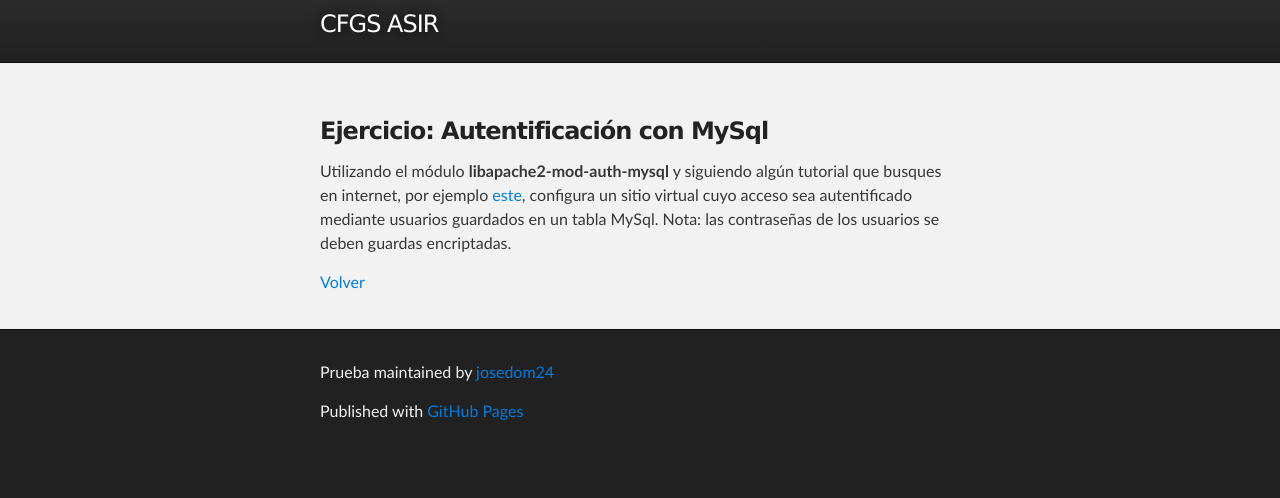
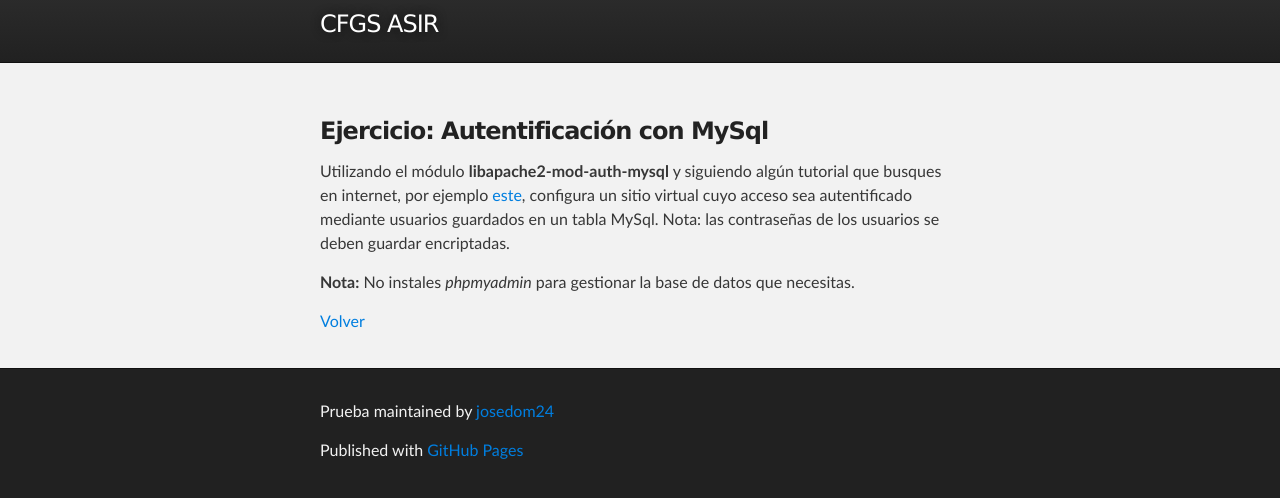
Before and after one commit to josedom24/josedom24.github.io, a Jekyll site: the page built from mod/serviciosgs/e_web_14.md, in a window 1280 px wide, cut to the strip 78-576 px from the top of the page. Built offline with Jekyll 4.4.1, drawn with Linux system fonts in a browser that asks for light colours.

Commit message:
modificaciones

```diff
--- a/mod/serviciosgs/e_web_14.md
+++ b/mod/serviciosgs/e_web_14.md
@@ -6,6 +6,8 @@ tagline: CFGS ASIR
 ---
 ### Ejercicio: Autentificación con MySql
 
-Utilizando el módulo **libapache2-mod-auth-mysql** y siguiendo algún tutorial que busques en internet, por ejemplo [este](http://blog.unlugarenelmundo.es/2010/03/18/autenticacion-en-apache-y-ii-digest-y-con-mysql/), configura un sitio virtual cuyo acceso sea autentificado mediante usuarios guardados en un tabla MySql. Nota: las contraseñas de los usuarios se deben guardas encriptadas.
+Utilizando el módulo **libapache2-mod-auth-mysql** y siguiendo algún tutorial que busques en internet, por ejemplo [este](http://blog.unlugarenelmundo.es/2010/03/18/autenticacion-en-apache-y-ii-digest-y-con-mysql/), configura un sitio virtual cuyo acceso sea autentificado mediante usuarios guardados en un tabla MySql. Nota: las contraseñas de los usuarios se deben guardar encriptadas.
+
+**Nota:** No instales *phpmyadmin* para gestionar la base de datos que necesitas.
 
 [Volver](index)
```
